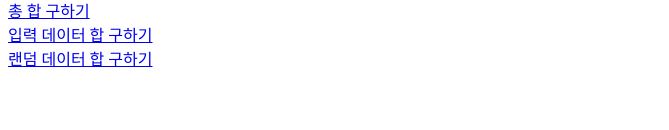
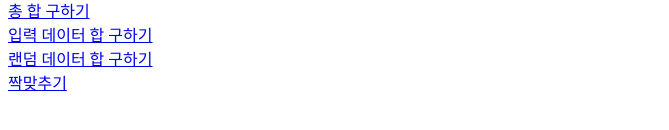
Before and after one commit to chj1434/wc2022, a plain HTML site: page index.html in a window 1280 px wide. Shown: the part 180-310 px from the top of the page, without its empty margins (0-669 px from the left). Drawn offline with Linux system fonts and the light colour scheme.

Commit message:
Update index.html

```diff
--- a/index.html
+++ b/index.html
@@ -14,6 +14,6 @@
 <a href="add.html">총 합 구하기</a><br>
 <a href="data.html">입력 데이터 합 구하기</a><br>
 <a href="randata.html">랜덤 데이터 합 구하기</a><br>
-<a href="dd.html"></a><br>
+<a href="dd.html">짝맞추기</a><br>
 </BODY>
 </HTML>
```
